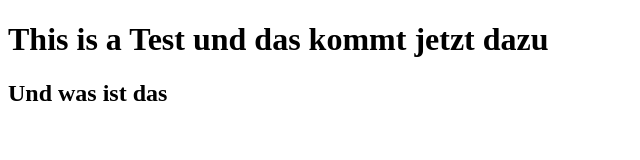
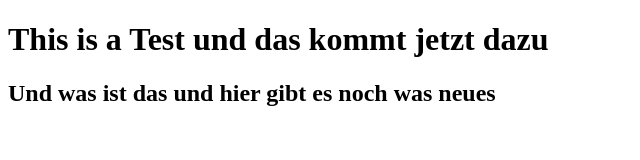
Before and after one commit to jbello88/Miau, a website: page index.html in a window 1280 px wide. Shown: the whole page, without its empty margins (0-640 px from the left). Drawn offline with Linux system fonts and the light colour scheme.

Commit message:
Local Change

```diff
--- a/index.html
+++ b/index.html
@@ -7,6 +7,6 @@
 
   <body>
     <h1>This is a Test und das kommt jetzt dazu</h1>
-    <h2>Und was ist das</h2>
+    <h2>Und was ist das und hier gibt es noch was neues</h2>
   </body>
 </html>
```
